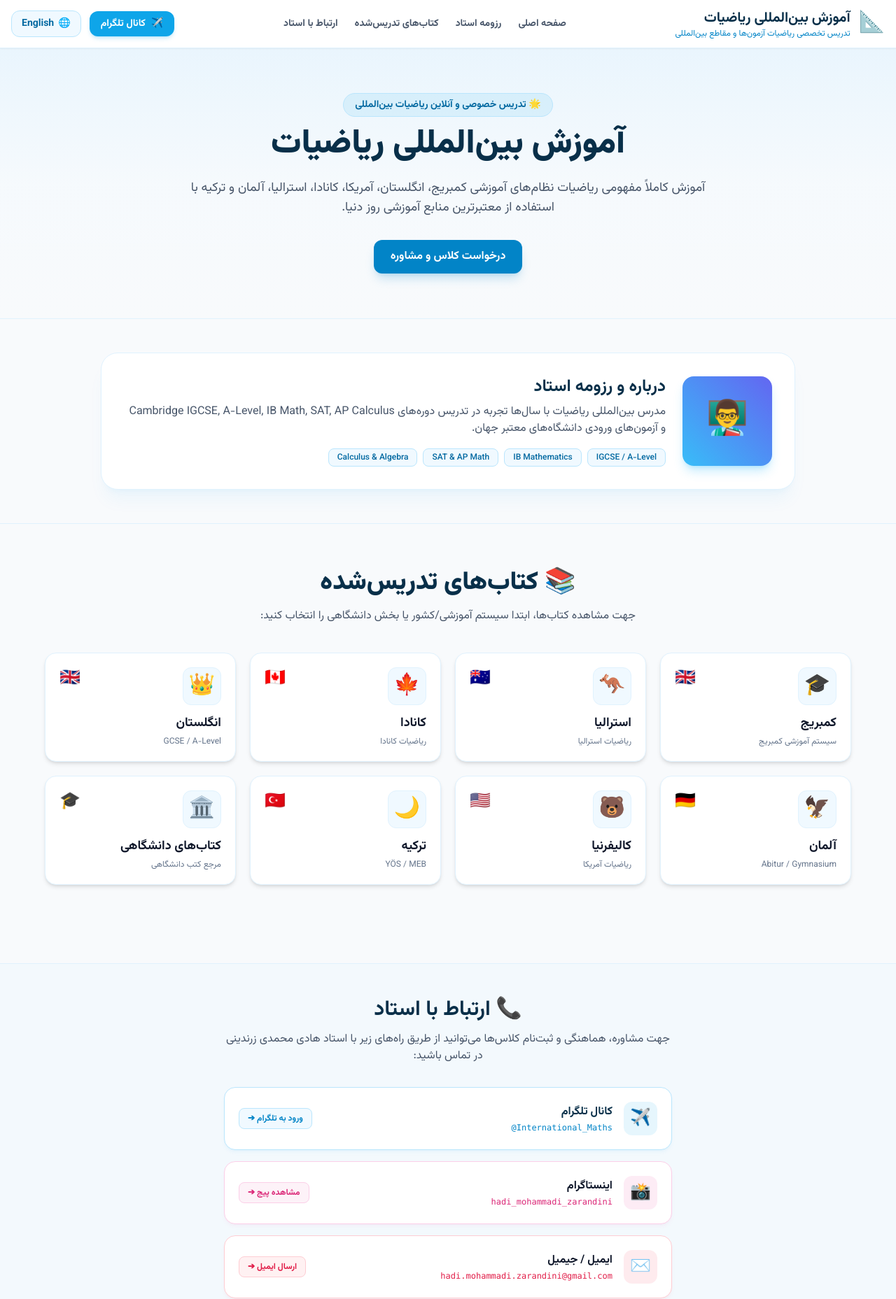
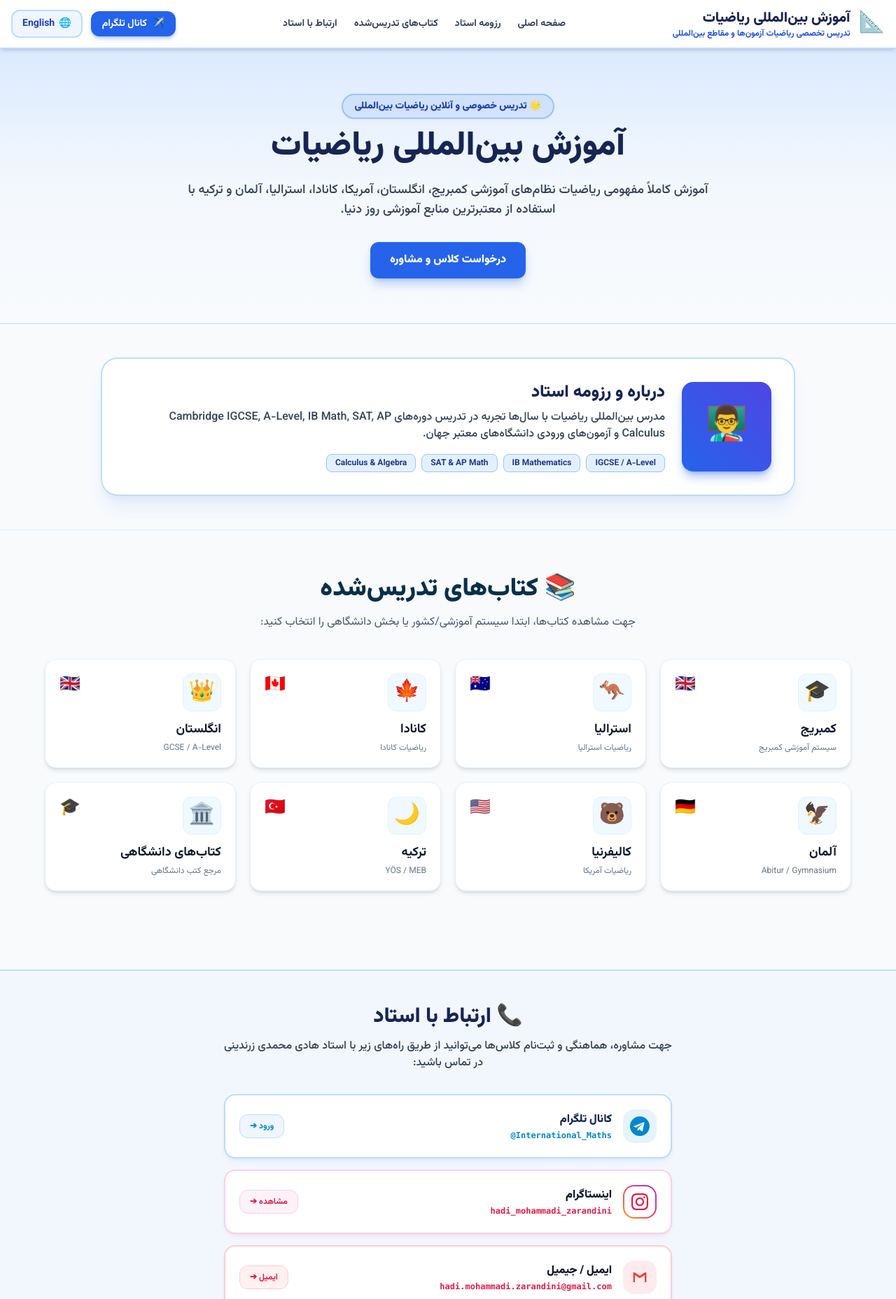
Before and after one commit to Hmohammadiz633/International-Mathematics-Site, a Next.js app: page / in a window 1280 px wide. Shown: the top 1857 px of the page at 70% size. Built offline with nearby package versions, Linux system fonts and the light colour scheme.

Commit message:
Update page.js

```diff
--- a/app/page.js
+++ b/app/page.js
@@ -14,38 +14,35 @@ export default function Home() {
 
   return (
     <div className={`min-h-screen bg-slate-50 text-slate-800 ${isFa ? 'rtl' : 'ltr'}`} dir={isFa ? 'rtl' : 'ltr'}>
-      {/* هدر سایت با تم آبی آسمانی و روشن */}
-      <header className="bg-white/90 backdrop-blur border-b border-sky-100 sticky top-0 z-50 shadow-sm">
+      {/* هدر سایت با آبی پررنگ‌تر و شفاف */}
+      <header className="bg-white/95 backdrop-blur border-b-2 border-blue-200 sticky top-0 z-50 shadow-md">
         <div className="max-w-7xl mx-auto px-4 py-3 flex flex-wrap justify-between items-center gap-4">
 
-          {/* لوگو و تیتر اصلی */}
           <div className="flex items-center gap-3">
-            <span className="text-3xl">📐</span>
+            <span className="text-3xl filter drop-shadow-sm">📐</span>
             <div>
-              <h1 className="text-lg md:text-xl font-bold text-sky-950">
+              <h1 className="text-lg md:text-xl font-black text-blue-950">
                 {isFa ? 'آموزش بین‌المللی ریاضیات' : 'International Mathematics'}
               </h1>
-              <p className="text-xs text-sky-600">
+              <p className="text-xs text-blue-700 font-bold">
                 {isFa ? 'تدریس تخصصی ریاضیات آزمون‌ها و مقاطع بین‌المللی' : 'Specialized International Math Tutoring'}
               </p>
             </div>
           </div>
 
-          {/* منوهای بالای صفحه */}
-          <nav className="hidden md:flex items-center gap-6 text-sm font-semibold text-slate-600">
-            <a href="#hero" className="hover:text-sky-600 transition">{isFa ? 'صفحه اصلی' : 'Home'}</a>
-            <a href="#resume" className="hover:text-sky-600 transition">{isFa ? 'رزومه استاد' : 'Resume'}</a>
-            <a href="#books" className="hover:text-sky-600 transition">{isFa ? 'کتاب‌های تدریس‌شده' : 'Taught Books'}</a>
-            <a href="#contact" className="hover:text-sky-600 transition">{isFa ? 'ارتباط با استاد' : 'Contact'}</a>
+          <nav className="hidden md:flex items-center gap-6 text-sm font-bold text-slate-700">
+            <a href="#hero" className="hover:text-blue-600 transition">{isFa ? 'صفحه اصلی' : 'Home'}</a>
+            <a href="#resume" className="hover:text-blue-600 transition">{isFa ? 'رزومه استاد' : 'Resume'}</a>
+            <a href="#books" className="hover:text-blue-600 transition">{isFa ? 'کتاب‌های تدریس‌شده' : 'Taught Books'}</a>
+            <a href="#contact" className="hover:text-blue-600 transition">{isFa ? 'ارتباط با استاد' : 'Contact'}</a>
           </nav>
 
-          {/* دکمه‌های کانال تلگرام و تغییر زبان */}
           <div className="flex items-center gap-3">
             <a
               href="https://t.me/International_Maths"
               target="_blank"
               rel="noopener noreferrer"
-              className="px-4 py-2 bg-sky-500 hover:bg-sky-600 text-white text-xs md:text-sm font-semibold rounded-xl flex items-center gap-2 transition shadow-md shadow-sky-500/20"
+              className="px-4 py-2 bg-blue-600 hover:bg-blue-700 text-white text-xs md:text-sm font-bold rounded-xl flex items-center gap-2 transition shadow-md shadow-blue-600/30"
             >
               <span>✈️</span>
               <span>{isFa ? 'کانال تلگرام' : 'Telegram Channel'}</span>
@@ -54,7 +51,7 @@ export default function Home() {
             <button
               type="button"
               onClick={toggleLanguage}
-              className="px-3.5 py-2 bg-sky-50 hover:bg-sky-100 text-sky-700 text-xs md:text-sm font-semibold rounded-xl flex items-center gap-1.5 transition border border-sky-200"
+              className="px-3.5 py-2 bg-blue-50 hover:bg-blue-100 text-blue-800 text-xs md:text-sm font-bold rounded-xl flex items-center gap-1.5 transition border-2 border-blue-200"
             >
               <span>🌐</span>
               <span>{isFa ? 'English' : 'فارسی'}</span>
@@ -63,16 +60,16 @@ export default function Home() {
         </div>
       </header>
 
-      {/* بنر اصلی سایت */}
-      <section id="hero" className="py-12 md:py-16 bg-gradient-to-b from-sky-100/60 via-sky-50/30 to-transparent border-b border-sky-100">
+      {/* بنر اصلی با تم آبی پررنگ‌تر */}
+      <section id="hero" className="py-12 md:py-16 bg-gradient-to-b from-blue-100 via-blue-50/50 to-transparent border-b border-blue-200">
         <div className="max-w-5xl mx-auto px-4 text-center">
-          <span className="px-4 py-1.5 rounded-full bg-sky-500/10 text-sky-700 border border-sky-200 text-xs md:text-sm font-semibold inline-block mb-4">
+          <span className="px-4 py-1.5 rounded-full bg-blue-600/10 text-blue-800 border-2 border-blue-300 text-xs md:text-sm font-extrabold inline-block mb-4 shadow-sm">
             🌟 {isFa ? 'تدریس خصوصی و آنلاین ریاضیات بین‌المللی' : 'Online & Private International Math Tutoring'}
           </span>
-          <h2 className="text-3xl md:text-5xl font-extrabold mb-6 text-sky-950 leading-tight">
+          <h2 className="text-3xl md:text-5xl font-black mb-6 text-blue-950 leading-tight">
             {isFa ? 'آموزش بین‌المللی ریاضیات' : 'International Mathematics'}
           </h2>
-          <p className="text-slate-600 text-sm md:text-lg max-w-3xl mx-auto leading-relaxed mb-8">
+          <p className="text-slate-700 text-sm md:text-lg max-w-3xl mx-auto leading-relaxed mb-8 font-medium">
             {isFa
               ? 'آموزش کاملاً مفهومی ریاضیات نظام‌های آموزشی کمبریج، انگلستان، آمریکا، کانادا، استرالیا، آلمان و ترکیه با استفاده از معتبرترین منابع آموزشی روز دنیا.'
               : 'Comprehensive math tutoring for Cambridge, UK, USA, Canada, Australia, Germany, and Turkey educational systems using official textbooks.'}
@@ -80,7 +77,7 @@ export default function Home() {
           <div className="flex justify-center gap-4">
             <a
               href="#contact"
-              className="px-6 py-3 bg-sky-600 hover:bg-sky-700 text-white font-bold rounded-xl shadow-lg shadow-sky-600/20 transition"
+              className="px-7 py-3.5 bg-blue-600 hover:bg-blue-700 text-white font-extrabold rounded-xl shadow-lg shadow-blue-600/30 transition transform hover:-translate-y-0.5"
             >
               {isFa ? 'درخواست کلاس و مشاوره' : 'Request Class & Consultation'}
             </a>
@@ -89,27 +86,27 @@ export default function Home() {
       </section>
 
       {/* رزومه استاد */}
-      <section id="resume" className="py-12 border-b border-sky-100">
+      <section id="resume" className="py-12 border-b border-blue-100">
         <div className="max-w-5xl mx-auto px-4">
-          <div className="bg-white rounded-3xl p-6 md:p-8 border border-sky-100 shadow-xl shadow-sky-500/5">
+          <div className="bg-white rounded-3xl p-6 md:p-8 border-2 border-blue-200 shadow-xl shadow-blue-500/10">
             <div className="flex flex-col md:flex-row items-center gap-6">
-              <div className="w-24 h-24 md:w-32 md:h-32 rounded-2xl bg-gradient-to-tr from-sky-400 to-indigo-500 flex items-center justify-center text-5xl text-white shadow-lg shadow-sky-400/30 shrink-0">
+              <div className="w-24 h-24 md:w-32 md:h-32 rounded-2xl bg-gradient-to-tr from-blue-600 to-indigo-600 flex items-center justify-center text-5xl text-white shadow-lg shadow-blue-600/40 shrink-0">
                 👨‍🏫
               </div>
               <div>
-                <h3 className="text-2xl font-bold text-sky-950 mb-2">
+                <h3 className="text-2xl font-black text-blue-950 mb-2">
                   {isFa ? 'درباره و رزومه استاد' : 'Teacher Profile & Resume'}
                 </h3>
-                <p className="text-slate-600 text-sm md:text-base leading-relaxed mb-4">
+                <p className="text-slate-700 text-sm md:text-base leading-relaxed mb-4 font-medium">
                   {isFa
                     ? 'مدرس بین‌المللی ریاضیات با سال‌ها تجربه در تدریس دوره‌های Cambridge IGCSE, A-Level, IB Math, SAT, AP Calculus و آزمون‌های ورودی دانشگاه‌های معتبر جهان.'
                     : 'International Math Instructor with years of experience teaching Cambridge IGCSE, A-Level, IB Math, SAT, AP Calculus, and university entrance exams.'}
                 </p>
                 <div className="flex flex-wrap gap-2">
-                  <span className="px-3 py-1 bg-sky-50 text-sky-700 border border-sky-200 rounded-lg text-xs font-medium">IGCSE / A-Level</span>
-                  <span className="px-3 py-1 bg-sky-50 text-sky-700 border border-sky-200 rounded-lg text-xs font-medium">IB Mathematics</span>
-                  <span className="px-3 py-1 bg-sky-50 text-sky-700 border border-sky-200 rounded-lg text-xs font-medium">SAT & AP Math</span>
-                  <span className="px-3 py-1 bg-sky-50 text-sky-700 border border-sky-200 rounded-lg text-xs font-medium">Calculus & Algebra</span>
+                  <span className="px-3 py-1 bg-blue-100/70 text-blue-900 border border-blue-300 rounded-lg text-xs font-bold">IGCSE / A-Level</span>
+                  <span className="px-3 py-1 bg-blue-100/70 text-blue-900 border border-blue-300 rounded-lg text-xs font-bold">IB Mathematics</span>
+                  <span className="px-3 py-1 bg-blue-100/70 text-blue-900 border border-blue-300 rounded-lg text-xs font-bold">SAT & AP Math</span>
+                  <span className="px-3 py-1 bg-blue-100/70 text-blue-900 border border-blue-300 rounded-lg text-xs font-bold">Calculus & Algebra</span>
                 </div>
               </div>
             </div>
@@ -122,14 +119,14 @@ export default function Home() {
         <BooksSection lang={lang} />
       </main>
 
-      {/* بخش ارتباط با استاد - کادرهای زیر هم با اطلاعات کامل */}
-      <section id="contact" className="py-12 bg-sky-50/50 border-t border-sky-100">
+      {/* بخش ارتباط با استاد با لوگوهای اصلی تلگرام، اینستاگرام، جیمیل و تلفن */}
+      <section id="contact" className="py-12 bg-blue-50/60 border-t-2 border-blue-200">
         <div className="max-w-2xl mx-auto px-4">
           <div className="text-center mb-8">
-            <h2 className="text-2xl md:text-3xl font-bold text-sky-950 mb-3">
+            <h2 className="text-2xl md:text-3xl font-black text-blue-950 mb-3">
               📞 {isFa ? 'ارتباط با استاد' : 'Contact Teacher'}
             </h2>
-            <p className="text-slate-600 text-sm md:text-base">
+            <p className="text-slate-700 text-sm md:text-base font-medium">
               {isFa
                 ? 'جهت مشاوره، هماهنگی و ثبت‌نام کلاس‌ها می‌توانید از طریق راه‌های زیر با استاد هادی محمدی زرندینی در تماس باشید:'
                 : 'For enrollment and consultation, feel free to reach out via the contacts below:'}
@@ -138,99 +135,109 @@ export default function Home() {
 
           <div className="flex flex-col gap-4">
 
-            {/* ۱. تلگرام */}
+            {/* ۱. تلگرام با لوگوی اصلی */}
             <a
               href="https://t.me/International_Maths"
               target="_blank"
               rel="noopener noreferrer"
-              className="p-5 bg-white hover:bg-sky-50/80 border border-sky-200 rounded-2xl transition duration-200 flex items-center justify-between shadow-md shadow-sky-500/5 group"
+              className="p-5 bg-white hover:bg-blue-50/80 border-2 border-blue-200 rounded-2xl transition duration-200 flex items-center justify-between shadow-md hover:shadow-lg shadow-blue-500/10 group"
             >
               <div className="flex items-center gap-4">
-                <div className="w-12 h-12 rounded-xl bg-sky-500/10 text-sky-600 flex items-center justify-center text-2xl group-hover:scale-110 transition">
-                  ✈️
+                <div className="w-12 h-12 rounded-2xl bg-[#0088cc]/10 flex items-center justify-center group-hover:scale-110 transition shrink-0">
+                  <svg className="w-7 h-7 fill-[#0088cc]" viewBox="0 0 24 24">
+                    <path d="M12 0C5.37 0 0 5.37 0 12s5.37 12 12 12 12-5.37 12-12S18.63 0 12 0zm5.56 8.16l-2.02 9.51c-.15.68-.56.84-1.13.53l-3.1-2.29-1.5 1.44c-.17.17-.31.31-.63.31l.22-3.17 5.77-5.21c.25-.22-.05-.34-.39-.12l-7.13 4.49-3.08-.96c-.67-.21-.68-.67.14-.99l12.04-4.64c.56-.21 1.05.13.88.91z"/>
+                  </svg>
                 </div>
                 <div>
-                  <div className="font-bold text-sky-950 text-base">
+                  <div className="font-extrabold text-blue-950 text-base">
                     {isFa ? 'کانال تلگرام' : 'Telegram Channel'}
                   </div>
-                  <div className="text-xs text-sky-600 font-mono mt-0.5" dir="ltr">
+                  <div className="text-xs text-[#0088cc] font-mono font-bold mt-0.5" dir="ltr">
                     @International_Maths
                   </div>
                 </div>
               </div>
-              <span className="text-xs font-semibold text-sky-600 bg-sky-50 px-3 py-1.5 rounded-lg border border-sky-200">
-                {isFa ? 'ورود به تلگرام ➔' : 'Open ➔'}
+              <span className="text-xs font-bold text-[#0088cc] bg-blue-50 px-3.5 py-2 rounded-xl border border-blue-200">
+                {isFa ? 'ورود ➔' : 'Open ➔'}
               </span>
             </a>
 
-            {/* ۲. اینستاگرام */}
+            {/* ۲. اینستاگرام با لوگوی اصلی */}
             <a
               href="https://instagram.com/hadi_mohammadi_zarandini"
               target="_blank"
               rel="noopener noreferrer"
-              className="p-5 bg-white hover:bg-pink-50/50 border border-pink-200 rounded-2xl transition duration-200 flex items-center justify-between shadow-md shadow-pink-500/5 group"
+              className="p-5 bg-white hover:bg-pink-50/80 border-2 border-pink-200 rounded-2xl transition duration-200 flex items-center justify-between shadow-md hover:shadow-lg shadow-pink-500/10 group"
             >
               <div className="flex items-center gap-4">
-                <div className="w-12 h-12 rounded-xl bg-pink-500/10 text-pink-600 flex items-center justify-center text-2xl group-hover:scale-110 transition">
-                  📸
+                <div className="w-12 h-12 rounded-2xl bg-gradient-to-tr from-amber-500 via-rose-500 to-purple-600 p-0.5 group-hover:scale-110 transition shrink-0">
+                  <div className="w-full h-full bg-white rounded-[14px] flex items-center justify-center">
+                    <svg className="w-6 h-6 fill-rose-600" viewBox="0 0 24 24">
+                      <path d="M12 2.163c3.204 0 3.584.012 4.85.07 3.252.148 4.771 1.691 4.919 4.919.058 1.265.069 1.645.069 4.849 0 3.205-.012 3.584-.069 4.849-.149 3.225-1.664 4.771-4.919 4.919-1.266.058-1.644.07-4.85.07-3.204 0-3.584-.012-4.849-.07-3.26-.149-4.771-1.699-4.919-4.92-.058-1.265-.07-1.644-.07-4.849 0-3.204.013-3.583.07-4.849.149-3.227 1.664-4.771 4.919-4.919 1.266-.057 1.645-.069 4.849-.069zm0-2.163c-3.259 0-3.667.014-4.947.072-4.358.2-6.78 2.618-6.98 6.98-.059 1.281-.073 1.689-.073 4.948 0 3.259.014 3.668.072 4.948.2 4.358 2.618 6.78 6.98 6.98 1.281.058 1.689.072 4.948.072 3.259 0 3.668-.014 4.948-.072 4.354-.2 6.782-2.618 6.979-6.98.059-1.28.073-1.689.073-4.948 0-3.259-.014-3.667-.072-4.947-.196-4.354-2.617-6.78-6.979-6.98-1.281-.059-1.69-.073-4.949-.073zm0 5.838c-3.403 0-6.162 2.759-6.162 6.162s2.759 6.163 6.162 6.163 6.162-2.759 6.162-6.163c0-3.403-2.759-6.162-6.162-6.162zm0 10.162c-2.209 0-4-1.79-4-4 0-2.209 1.791-4 4-4s4 1.791 4 4c0 2.21-1.791 4-4 4zm6.406-11.845c-.796 0-1.441.645-1.441 1.44s.645 1.44 1.441 1.44c.795 0 1.439-.645 1.439-1.44s-.644-1.44-1.439-1.44z"/>
+                    </svg>
+                  </div>
                 </div>
                 <div>
-                  <div className="font-bold text-slate-900 text-base">
+                  <div className="font-extrabold text-slate-900 text-base">
                     {isFa ? 'اینستاگرام' : 'Instagram Page'}
                   </div>
-                  <div className="text-xs text-pink-600 font-mono mt-0.5" dir="ltr">
+                  <div className="text-xs text-rose-600 font-mono font-bold mt-0.5" dir="ltr">
                     hadi_mohammadi_zarandini
                   </div>
                 </div>
               </div>
-              <span className="text-xs font-semibold text-pink-600 bg-pink-50 px-3 py-1.5 rounded-lg border border-pink-200">
-                {isFa ? 'مشاهده پیج ➔' : 'Open ➔'}
+              <span className="text-xs font-bold text-rose-600 bg-pink-50 px-3.5 py-2 rounded-xl border border-pink-200">
+                {isFa ? 'مشاهده ➔' : 'Open ➔'}
               </span>
             </a>
 
-            {/* ۳. جیمیل */}
+            {/* ۳. جیمیل با لوگوی اصلی */}
             <a
               href="mailto:hadi.mohammadi.zarandini@gmail.com"
-              className="p-5 bg-white hover:bg-rose-50/50 border border-rose-200 rounded-2xl transition duration-200 flex items-center justify-between shadow-md shadow-rose-500/5 group"
+              className="p-5 bg-white hover:bg-rose-50/80 border-2 border-rose-200 rounded-2xl transition duration-200 flex items-center justify-between shadow-md hover:shadow-lg shadow-rose-500/10 group"
             >
               <div className="flex items-center gap-4">
-                <div className="w-12 h-12 rounded-xl bg-rose-500/10 text-rose-600 flex items-center justify-center text-2xl group-hover:scale-110 transition">
-                  ✉️
+                <div className="w-12 h-12 rounded-2xl bg-rose-500/10 flex items-center justify-center group-hover:scale-110 transition shrink-0">
+                  <svg className="w-7 h-7" viewBox="0 0 24 24">
+                    <path fill="#EA4335" d="M20 18h-2V9.25L12 13 6 9.25V18H4V6h1.75l6.25 4 6.25-4H20v12z"/>
+                  </svg>
                 </div>
                 <div>
-                  <div className="font-bold text-slate-900 text-base">
+                  <div className="font-extrabold text-slate-900 text-base">
                     {isFa ? 'ایمیل / جیمیل' : 'Gmail / Email'}
                   </div>
-                  <div className="text-xs text-rose-600 font-mono mt-0.5" dir="ltr">
+                  <div className="text-xs text-rose-600 font-mono font-bold mt-0.5" dir="ltr">
                     hadi.mohammadi.zarandini@gmail.com
                   </div>
                 </div>
               </div>
-              <span className="text-xs font-semibold text-rose-600 bg-rose-50 px-3 py-1.5 rounded-lg border border-rose-200">
-                {isFa ? 'ارسال ایمیل ➔' : 'Send Email ➔'}
+              <span className="text-xs font-bold text-rose-600 bg-rose-50 px-3.5 py-2 rounded-xl border border-rose-200">
+                {isFa ? 'ایمیل ➔' : 'Send Email ➔'}
               </span>
             </a>
 
-            {/* ۴. تلفن تماس */}
+            {/* ۴. تلفن با لوگوی اصلی */}
             <a
               href="tel:+989123104844"
-              className="p-5 bg-white hover:bg-emerald-50/50 border border-emerald-200 rounded-2xl transition duration-200 flex items-center justify-between shadow-md shadow-emerald-500/5 group"
+              className="p-5 bg-white hover:bg-emerald-50/80 border-2 border-emerald-200 rounded-2xl transition duration-200 flex items-center justify-between shadow-md hover:shadow-lg shadow-emerald-500/10 group"
             >
               <div className="flex items-center gap-4">
-                <div className="w-12 h-12 rounded-xl bg-emerald-500/10 text-emerald-600 flex items-center justify-center text-2xl group-hover:scale-110 transition">
-                  📞
+                <div className="w-12 h-12 rounded-2xl bg-emerald-500/10 flex items-center justify-center group-hover:scale-110 transition shrink-0">
+                  <svg className="w-6 h-6 fill-emerald-600" viewBox="0 0 24 24">
+                    <path d="M6.62 10.79c1.44 2.83 3.76 5.14 6.59 6.59l2.2-2.2c.27-.27.67-.36 1.02-.24 1.12.37 2.33.57 3.57.57.55 0 1 .45 1 1V20c0 .55-.45 1-1 1-9.39 0-17-7.61-17-17 0-.55.45-1 1-1h3.5c.55 0 1 .45 1 1 0 1.25.2 2.45.57 3.57.11.35.03.74-.25 1.02l-2.2 2.2z"/>
+                  </svg>
                 </div>
                 <div>
-                  <div className="font-bold text-slate-900 text-base">
+                  <div className="font-extrabold text-slate-900 text-base">
                     {isFa ? 'شماره تلفن تماس' : 'Phone Number'}
                   </div>
-                  <div className="text-xs text-emerald-600 font-mono mt-0.5" dir="ltr">
+                  <div className="text-xs text-emerald-600 font-mono font-bold mt-0.5" dir="ltr">
                     +98 912 310 4844
                   </div>
                 </div>
               </div>
-              <span className="text-xs font-semibold text-emerald-600 bg-emerald-50 px-3 py-1.5 rounded-lg border border-emerald-200">
-                {isFa ? 'تماس مستقیم ➔' : 'Call ➔'}
+              <span className="text-xs font-bold text-emerald-600 bg-emerald-50 px-3.5 py-2 rounded-xl border border-emerald-200">
+                {isFa ? 'تماس ➔' : 'Call ➔'}
               </span>
             </a>
 
@@ -239,7 +246,7 @@ export default function Home() {
       </section>
 
       {/* فوتر */}
-      <footer className="bg-white border-t border-sky-100 py-6 text-center text-sm text-slate-500">
+      <footer className="bg-white border-t-2 border-blue-100 py-6 text-center text-sm font-bold text-slate-600">
         <p>
           {isFa
             ? 'تمامی حقوق محفوظ است © آموزش بین‌المللی ریاضیات'
```
